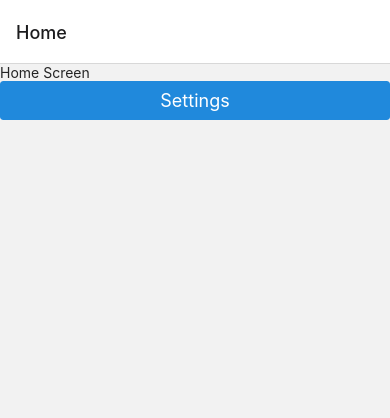
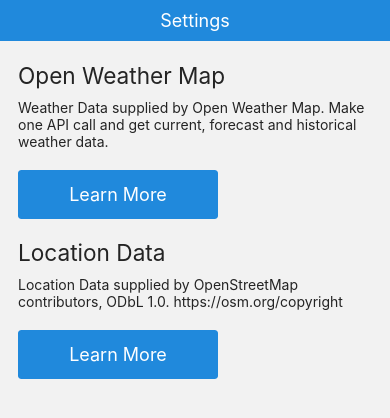
Before and after one commit to rskwiat/TECH-3620-FALL-2021, a React Native app in the folder weatherApp/: screen /Settings in a window 390 px wide. Shown: the top 418 px of the page. Built offline with nearby package versions, Linux system fonts and the light colour scheme.

Commit message:
Updating App file and components

```diff
--- a/weatherApp/App.js
+++ b/weatherApp/App.js
@@ -4,19 +4,15 @@
 import { NavigationContainer } from "@react-navigation/native";
 import { createNativeStackNavigator } from "@react-navigation/native-stack";
 
+import { SettingsScreen } from "./views";
+
 const HomeScreen = ({ navigation }) => (
   <View>
     <Text>Home Screen</Text>
     <Button
-      onPress={() => navigation.navigate("About")}
+      onPress={() => navigation.navigate("Settings")}
       title="Settings"
     />
-  </View>
-);
-
-const AboutScreen = () => (
-  <View>
-    <Text>Home Screen</Text>
   </View>
 );
 
@@ -25,9 +21,10 @@
 const App = () => (
   <NavigationContainer>
     <Stack.Navigator
-      initialRouteName="Home">
+      screenOptions={{ headerShown: false }}
+      initialRouteName="Settings">
       <Stack.Screen name="Home" component={HomeScreen} />
-      <Stack.Screen name="About" component={AboutScreen} />
+      <Stack.Screen name="Settings" component={SettingsScreen} />
     </Stack.Navigator>
   </NavigationContainer>
 );
--- /dev/null
+++ b/weatherApp/components/Container.js
@@ -0,0 +1,18 @@
+import React from "react";
+import {
+  View, StyleSheet
+} from "react-native";
+
+const Container = ({ children }) => (
+  <View style={styles.container}>
+    {children}
+  </View>
+);
+
+const styles = StyleSheet.create({
+  container: {
+    paddingHorizontal: 18
+  }
+});
+
+export default Container;
--- /dev/null
+++ b/weatherApp/components/LeftIcon.js
@@ -0,0 +1,15 @@
+import React from "react";
+import { Icon } from "react-native-elements";
+
+const LeftIcon = ({ icon, navigation, navigateTo }) => {
+  return (
+    <Icon
+      name={icon}
+      type="feather"
+      color="#fff"
+      onPress={() => navigation.navigate(navigateTo)}
+    />
+  );
+};
+
+export default LeftIcon;
--- /dev/null
+++ b/weatherApp/components/RightIcon.js
@@ -0,0 +1,15 @@
+import React from "react";
+import { Icon } from "react-native-elements";
+
+const RightIcon = ({ icon, navigation, navigateTo }) => {
+  return (
+    <Icon
+      name={icon}
+      type="feather"
+      color="#fff"
+      onPress={() => navigation.navigate(navigateTo)}
+    />
+  );
+};
+
+export default RightIcon;
--- /dev/null
+++ b/weatherApp/components/index.js
@@ -0,0 +1,9 @@
+import Container from "./Container";
+import LeftIcon from "./LeftIcon";
+import RightIcon from "./RightIcon";
+
+export {
+  Container,
+  LeftIcon,
+  RightIcon,
+};
--- a/weatherApp/package.json
+++ b/weatherApp/package.json
@@ -17,7 +17,8 @@
     "react-dom": "16.13.1",
     "react-native": "https://github.com/expo/react-native/archive/sdk-42.0.0.tar.gz",
     "react-native-elements": "^3.4.2",
-    "react-native-web": "~0.13.12"
+    "react-native-web": "~0.13.12",
+    "expo-web-browser": "~9.2.0"
   },
   "devDependencies": {
     "@babel/core": "^7.9.0"
--- /dev/null
+++ b/weatherApp/views/SettingsScreen.js
@@ -0,0 +1,81 @@
+import React from "react";
+import { Container, LeftIcon } from "../components";
+import {
+  Text,
+  Header,
+  Button,
+} from "react-native-elements";
+import { StyleSheet, View } from "react-native";
+import * as WebBrowser from "expo-web-browser";
+
+
+const SettingsScreen = ({ navigation }) => {
+  return (
+    <>
+      <Header
+        leftComponent={
+          <LeftIcon navigation={navigation} navigateTo="Home" />
+        }
+        centerComponent={{
+          text: 'Settings',
+          style: styles.headerText
+        }}
+        containerStyle={styles.headerBar}
+      />
+    <Container>
+      <View style={styles.infoBlock}>
+        <Text h4 h4Style={styles.h4Text}>Open Weather Map</Text>
+        <Text style={styles.text}>Weather Data supplied by Open Weather Map. Make one API call and get current, forecast and historical weather data.</Text>
+        <Button
+          containerStyle={styles.button}
+          titleStyle={styles.buttonText}
+          title="Learn More"
+          onPress={() => WebBrowser.openBrowserAsync("https://openweathermap.org/about-us")}
+        />
+      </View>
+
+
+      <View style={styles.infoBlock}>
+        <Text h4 h4Style={styles.h4Text}>Location Data</Text>
+        <Text style={styles.text}>Location Data supplied by OpenStreetMap contributors, ODbL 1.0. https://osm.org/copyright</Text>
+        <Button
+          containerStyle={styles.button}
+          titleStyle={styles.buttonText}
+          title="Learn More"
+          onPress={() => WebBrowser.openBrowserAsync("https://www.openstreetmap.org/about")}
+        />
+      </View>
+
+
+
+    </Container>
+  </>
+  )
+};
+
+const styles = StyleSheet.create({
+  button: {
+    width: 200,
+  },
+  buttonText: {
+    margin: 5
+  },
+  headerText: {
+    color: '#fff',
+    fontSize: 18
+  },
+  headerBar: {
+    marginBottom: 20
+  },
+  h4Text: {
+    marginBottom: 10
+  },
+  text: {
+    marginBottom: 20,
+  },
+  infoBlock: {
+    marginBottom: 20
+  }
+})
+
+export default SettingsScreen;
--- /dev/null
+++ b/weatherApp/views/index.js
@@ -0,0 +1,5 @@
+import SettingsScreen from "./SettingsScreen";
+
+export {
+  SettingsScreen
+}
```
Also changed, not shown: 1 other file (tests, documents, lock files or other folders).
